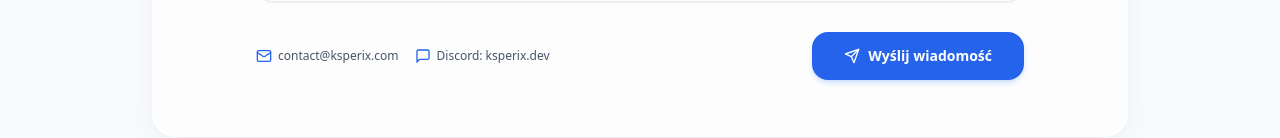
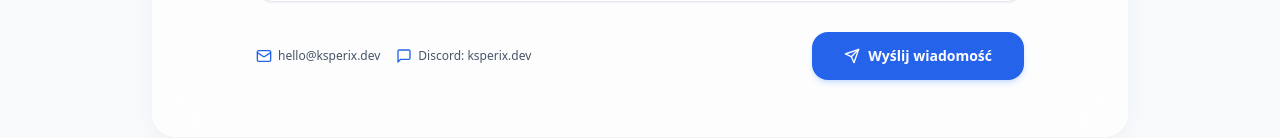
Before and after one commit to Ksperix/ksperix.dev, a Next.js app: page / in a window 1280 px wide. Shown: the part 5424-5562 px from the top of the page. Built offline with nearby package versions, Linux system fonts and the light colour scheme.

Commit message:
Update contact email from contact@ksperix.com to hello@ksperix.dev

```diff
--- a/src/app/page.js
+++ b/src/app/page.js
@@ -1045,7 +1045,7 @@
 
             <div className="pt-2 flex flex-col sm:flex-row items-center justify-between gap-4">
               <div className="flex flex-wrap items-center gap-4 text-xs text-slate-600">
-                <span className="flex items-center gap-1.5"><Mail className="w-4 h-4 text-blue-600" /> contact@ksperix.com</span>
+                <span className="flex items-center gap-1.5"><Mail className="w-4 h-4 text-blue-600" /> hello@ksperix.dev</span>
                 <span className="flex items-center gap-1.5"><MessageSquare className="w-4 h-4 text-blue-600" /> Discord: ksperix.dev</span>
               </div>
 
```
